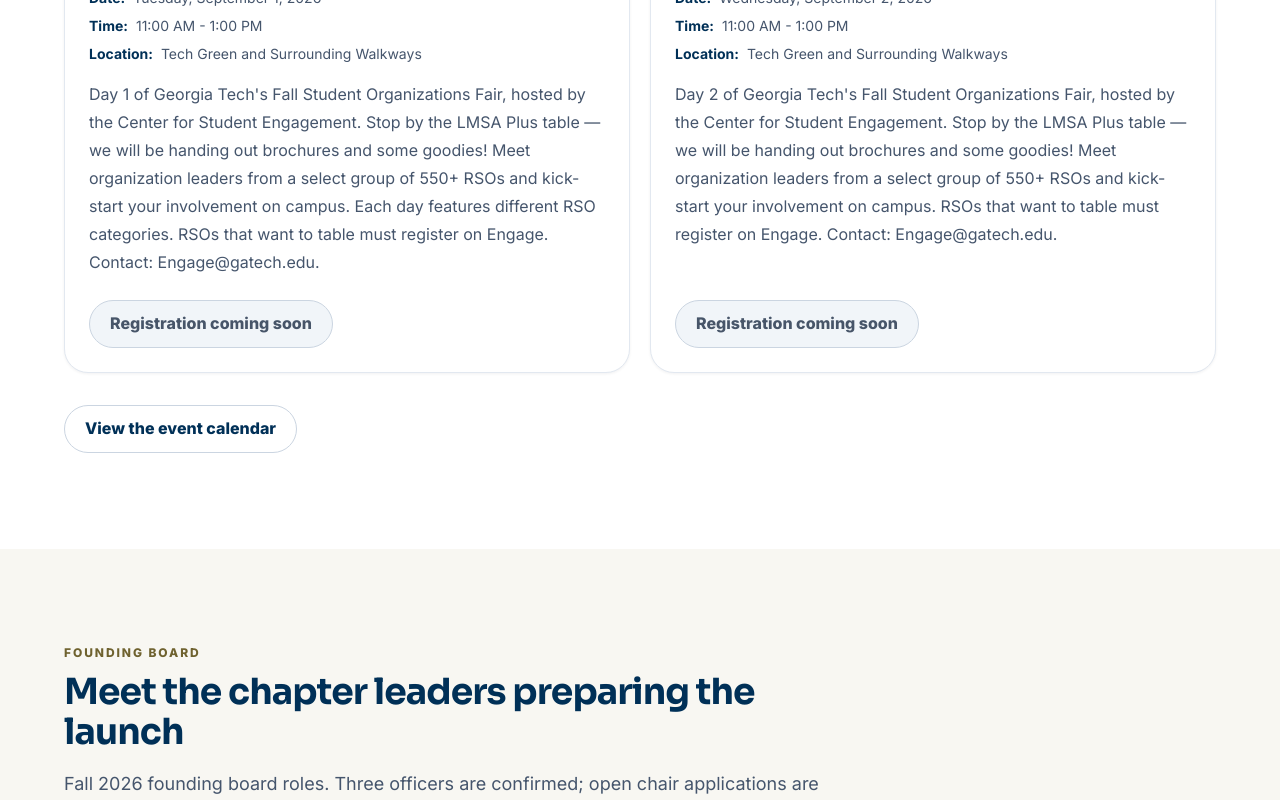
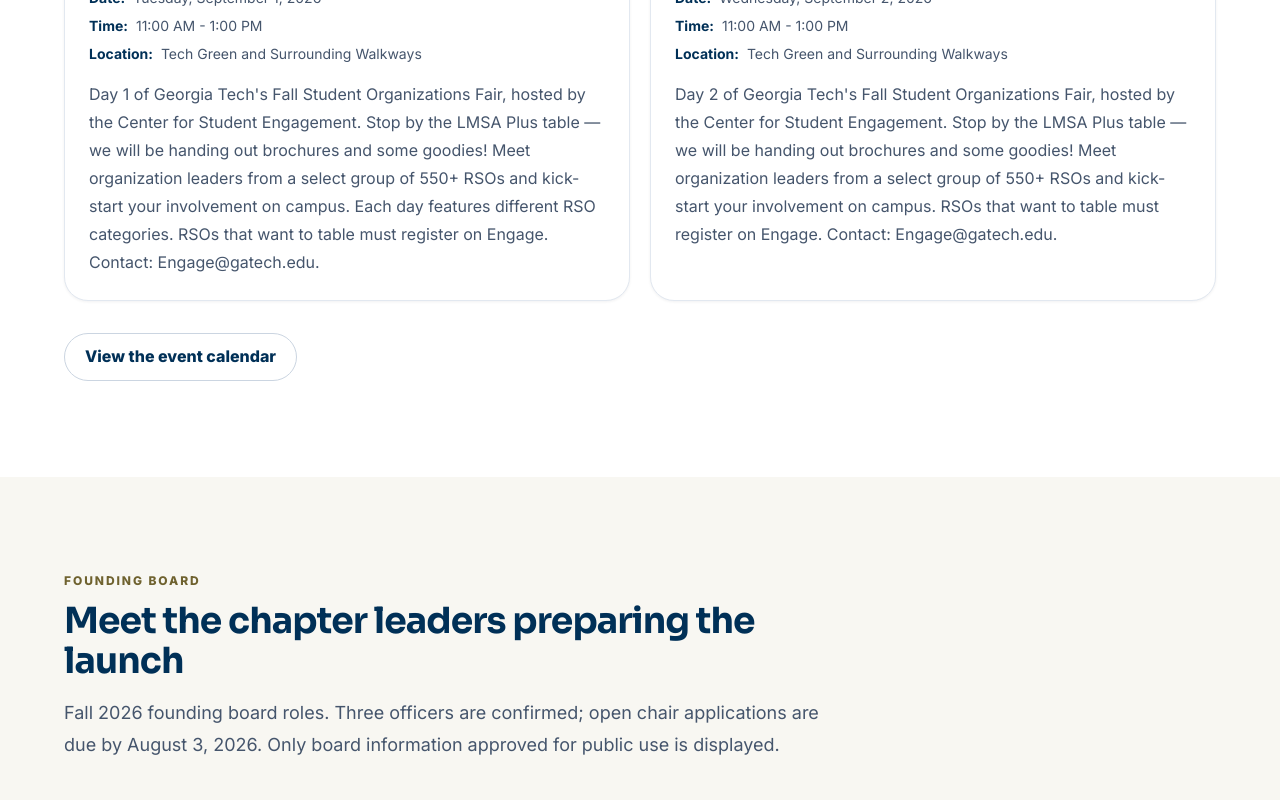
Before and after one commit to jas0nriverah/gt-lmsa-website, a Next.js app: page / in a window 1280 px wide. Shown: the part 3981-4781 px from the top of the page. Built offline with nearby package versions, Linux system fonts and the light colour scheme.

Commit message:
Hide registration buttons on Fall org fair events
Org fairs do not require registration, so remove the coming-soon registration CTA from those confirmed cards.

Co-authored-by: Cursor <cursoragent@cursor.com>

```diff
--- a/src/components/Cards.tsx
+++ b/src/components/Cards.tsx
@@ -42,9 +42,6 @@ export function ProgramCard({ program }: { program: Program }) {
 }
 
 export function EventCard({ event }: { event: ChapterEvent }) {
-  const registrationAvailable =
-    event.registrationStatus === "active" && Boolean(event.registrationUrl);
-
   return (
     <article id={event.id} className="card flex h-full flex-col overflow-hidden scroll-mt-28">
       {event.image ? (
@@ -79,22 +76,25 @@ export function EventCard({ event }: { event: ChapterEvent }) {
           </div>
         </dl>
         <p className="mt-4 flex-1 leading-7 text-slate-600">{event.description}</p>
+        {event.registrationStatus !== "not-required" ||
+        (event.calendarUrl && event.startDate) ? (
           <div className="mt-6 flex flex-wrap gap-3">
-          {registrationAvailable ? (
+            {event.registrationStatus === "active" && event.registrationUrl ? (
               <a className="button button-primary" href={event.registrationUrl}>
                 Register
               </a>
-          ) : (
+            ) : event.registrationStatus === "coming-soon" ? (
               <span className="button button-disabled" aria-disabled="true">
                 Registration coming soon
               </span>
-          )}
+            ) : null}
             {event.calendarUrl && event.startDate ? (
               <a className="button button-secondary" href={event.calendarUrl}>
                 Add to calendar
               </a>
             ) : null}
           </div>
+        ) : null}
       </div>
     </article>
   );
--- a/src/lib/site-data.ts
+++ b/src/lib/site-data.ts
@@ -270,7 +270,7 @@ export const events: ChapterEvent[] = [
     location: "Tech Green and Surrounding Walkways",
     description:
       "Day 1 of Georgia Tech's Fall Student Organizations Fair, hosted by the Center for Student Engagement. Stop by the LMSA Plus table — we will be handing out brochures and some goodies! Meet organization leaders from a select group of 550+ RSOs and kick-start your involvement on campus. Each day features different RSO categories. RSOs that want to table must register on Engage. Contact: Engage@gatech.edu.",
-    registrationStatus: "coming-soon",
+    registrationStatus: "not-required",
     featured: true,
   },
   {
@@ -284,7 +284,7 @@ export const events: ChapterEvent[] = [
     location: "Tech Green and Surrounding Walkways",
     description:
       "Day 2 of Georgia Tech's Fall Student Organizations Fair, hosted by the Center for Student Engagement. Stop by the LMSA Plus table — we will be handing out brochures and some goodies! Meet organization leaders from a select group of 550+ RSOs and kick-start your involvement on campus. RSOs that want to table must register on Engage. Contact: Engage@gatech.edu.",
-    registrationStatus: "coming-soon",
+    registrationStatus: "not-required",
     featured: true,
   },
   {
--- a/src/lib/site-types.ts
+++ b/src/lib/site-types.ts
@@ -1,4 +1,5 @@
 export type LinkStatus = "active" | "coming-soon";
+export type RegistrationStatus = LinkStatus | "not-required";
 export type ContentStatus = "planned" | "confirmed" | "past";
 export type OpportunityStatus =
   | "open"
@@ -63,7 +64,7 @@ export interface ChapterEvent {
   location?: string;
   description: string;
   registrationUrl?: string;
-  registrationStatus: LinkStatus;
+  registrationStatus: RegistrationStatus;
   featured?: boolean;
   image?: { src: string; alt: string };
   calendarUrl?: string;
```
Lines whose indentation alone changed are shown as unchanged.
